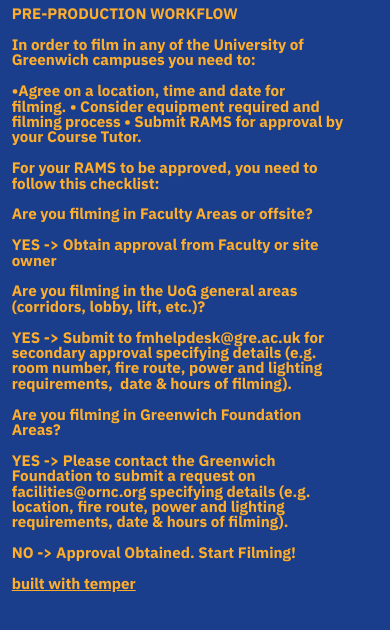
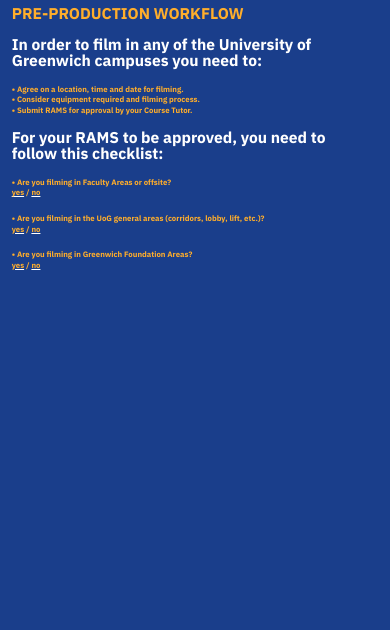
Before and after one commit to francescoimola/Pre-Production-Workflow, a website: page index.html in a window 390 px wide. Drawn offline with Linux system fonts and the light colour scheme.

Commit message:
Massive commit, hopefully should work

```diff
--- /dev/null
+++ b/Gruntfile.js
@@ -0,0 +1,27 @@
+module.exports = function(grunt) {
+      grunt.initConfig({
+        pkg: grunt.file.readJSON('package.json'),
+        sass: {
+          dist: {
+            options: {
+              sourcemap: false,
+              compress: false,
+              yuicompress: false,
+              style: 'expanded',
+            },
+            files: {
+              'css/style.css' : 'sass/style.scss'
+            }
+          },
+        },
+        watch: {
+          css: {
+            files: '**/*.scss',
+            tasks: ['sass']
+          }
+        }
+      });
+      grunt.loadNpmTasks('grunt-contrib-sass');
+      grunt.loadNpmTasks('grunt-contrib-watch');
+      grunt.registerTask('default',['watch']);
+    }
--- a/index.html
+++ b/index.html
@@ -11,7 +11,7 @@
     rel="stylesheet">
   <!--   <link rel="stylesheet" href="styles.css"> -->
   <style type="text/css">
-    @import url(styles.css);
+    @import url(./css/style.css);
   </style>
 
 </head>
@@ -20,25 +20,42 @@
   <div class="text">
     <h1 style="animation-delay: .1s;">PRE-PRODUCTION WORKFLOW</h1>
     <p style="animation-delay: 0.2s;">In order to film in any of the University of Greenwich campuses you need to:</p>
-    <p style="animation-delay: 0.3s;">•Agree on a location, time and date for filming.&nbsp;• Consider equipment
-      required and filming process&nbsp;• Submit RAMS for approval by your Course Tutor.</p>
+    <p style="animation-delay: 0.3s;" class="small">• Agree on a location, time and date for filming.<br>• Consider
+      equipment
+      required and filming process.<br>• Submit RAMS for approval by your Course Tutor.</p>
     <p style="animation-delay: 0.4s;">For your RAMS to be approved, you need to follow this checklist:</p>
-    <p style="animation-delay: 0.5s;" class="small">Are you filming in Faculty Areas or offsite?&nbsp;</p>
-    <p style="animation-delay: 0.6s;">YES -&gt;&nbsp;Obtain approval from Faculty or site owner<br />
+    <!-- QUESTION 1 -->
+    <p style="animation-delay: 0.5s;" class="small">• Are you filming in Faculty Areas or
+      offsite?<br>
+
+      <span onclick="clickYES1()" class="underline" id="yes1">yes</span> /
+      <span onclick="clickNO1()" class="underline" id="no1">no</span>
     </p>
-    <p style="animation-delay: 0.7s;">Are you filming in the UoG general areas (corridors, lobby, lift,
-      etc.)?&nbsp;&nbsp;</p>
-    <p style="animation-delay: 0.8s;">YES -&gt; Submit to fmhelpdesk@gre.ac.uk for secondary approval specifying details
-      (e.g. room number, fire route, power and lighting requirements,&nbsp; date &amp; hours of filming).</p>
-    <p style="animation-delay: 0.9s;">Are you filming in Greenwich Foundation Areas?</p>
-    <p style="animation-delay: 1s;">YES -&gt; Please contact the Greenwich Foundation to submit a request on
-      facilities@ornc.org specifying details (e.g. location, fire route, power and lighting requirements, date &amp;
-      hours of filming).<br />
+
+    <!-- QUESTION 2 -->
+    <p style="animation-delay: 0.6s;" class="small">• Are you filming in the UoG general areas (corridors, lobby, lift,
+      etc.)?<br>
+
+      <span onclick="clickYES2()" class="underline" id="yes2">yes</span> /
+      <span onclick="clickNO2()" class="underline" id="no2">no</span>
     </p>
-    <p style="animation-delay: 1.1s;">NO -&gt; Approval Obtained. Start Filming!</p>
+
+    <!-- QUESTION 3 -->
+    <p style="animation-delay: 0.7s;" class="small">• Are you filming in Greenwich Foundation Areas?<br>
+
+      <span onclick="clickYES3()" class="underline" id="yes3">yes</span> /
+      <span onclick="clickNO3()" class="underline" id="no3">no</span>
+    </p>
+
   </div>
 
   <script type="text/javascript" src="script.js"></script>
+  <style>
+    .watermark{
+      font-size: 0;
+    }
+
+  </style>
 </body>
 
 </html>
--- /dev/null
+++ b/sass/style.scss
@@ -0,0 +1,103 @@
+$yellow:  #ffae2b;
+$blue:  #1a3e8b;
+
+
+
+* {
+    margin: 0;
+    padding: 0;
+    box-sizing: border-box;
+    font-size: 100%;
+    font-weight: inherit;
+}
+
+body {
+    background: $blue;
+    color: $yellow;
+    width: 100%;
+}
+
+
+/* PAGE */
+$text-size: 4vw;
+
+.text {
+    font-family: "IBM Plex Sans", sans-serif;
+    display: none;
+
+    font-size: $text-size;
+    line-height: $text-size;
+    font-weight: bold;
+    font-variant-ligatures: normal;
+}
+
+h1 {
+    font: inherit;
+    color: $yellow;
+    line-height: inherit;
+    letter-spacing: inherit;
+}
+
+.text p, h1 {
+    opacity: 0;
+    animation: fadein .2s forwards ease-out;
+    padding: 1.58vw 10vw 2.37vw 3vw;
+}
+
+.text p {
+    color: white;
+}
+
+.text a {
+    text-decoration: underline;
+    text-decoration-skip: ink;
+    color: inherit;
+    padding-left: .5vw;
+    padding-right: .5vw;
+    margin-left: -.5vw;
+    margin-right: -.5vw;
+    cursor: pointer;
+}
+
+.text a:hover {
+    text-decoration: none;
+}
+
+.text a:focus {
+    text-decoration: none;
+    outline: solid 4px rgba(0, 0, 0, .4);
+}
+
+.small {
+    color: $yellow !important;
+    font-size: $text-size / 2;
+    line-height: $text-size / 1.5;
+}
+
+.underline {
+    cursor: pointer;
+    text-decoration: underline;
+    text-decoration-color: white;
+    text-decoration-style: solid;
+    text-decoration-skip-ink: auto;
+}
+
+::selection {
+    background: #000;
+    background: rgba(0, 0, 0, .99);
+    color: #fff;
+}
+
+// Load-in Animation
+
+@keyframes fadein {
+    0% {
+        opacity: 0;
+        margin-top: 1.5vw;
+    }
+
+    100% {
+        opacity: 1;
+        margin-top: 0;
+    }
+}
--- a/script.js
+++ b/script.js
@@ -4,6 +4,7 @@
 
 document.getElementsByTagName('style')[0].style.display = "none";
 document.getElementsByTagName('body')[0].style.display = "block";
+
 var watermark = document.createElement("p");
 var watermarklink = document.createElement("a");
 var watermarklinkspan = document.createElement("span");
@@ -15,8 +16,82 @@
 watermark.appendChild(watermarklink);
 watermark.classList.add("watermark");
 document.getElementsByClassName("text")[0].appendChild(watermark);
+
 var paragraphs = document.getElementsByTagName("p").length;
-document.getElementsByTagName('style')[0].innerHTML += '.text{display:block!important}' + '.watermark{display:block!important;visibility:visible!important;text-indent:0!important;position:static!important;font-size:inherit!important;line-height:inherit!important;animation:fadein .2s' + (paragraphs + 1) / 10 + 's forwards ease-out!important;opacity:0;}' + '@media(max-width:700px){.watermark{font-size:inherit!important;line-height:inherit!important}}';
+document.getElementsByTagName('style')[0].innerHTML += '.text{display:block!important}' + '.watermark{display:block!important; visibility:visible!important; text-indent:0!important; position:static!important; font-size: 0!important; line-height:inherit; animation:fadein .2s' + (paragraphs + 1) / 10 + 's forwards ease-out!important; opacity:0;}' + '@media(max-width:700px){.watermark{font-size:0; line-height:0}}';
+
 if (fs > 3.49) {
-    document.getElementsByTagName('style')[0].innerHTML += '.text{display:block!important}' + '.watermark{font-size:' + fs / 2 + 'vw!important;line-height:' + fs / 2 + 'vw!important;}' + '@media(max-width:700px){.watermark{font-size:inherit!important;line-height:inherit!important}}';
+    document.getElementsByTagName('style')[0].innerHTML += '.text{display:block!important}' + '.watermark{font-size: 0;line-height: 0;}' + '@media(max-width:700px){.watermark{font-size: 0;line-height:0}}';
 }
+
+/*  --- SWAPPING TEXT --- */
+
+const y1 = document.getElementById("yes1");
+const y2 = document.getElementById("yes2");
+const y3 = document.getElementById("yes3");
+
+const n1 = document.getElementById("no1");
+const n2 = document.getElementById("no2");
+const n3 = document.getElementById("no3");
+
+///YES FUNCTIONS
+function clickYES1() {
+    if (y1.innerHTML === "yes") {
+        y1.innerHTML = "Obtain approval from Faculty or site owner";
+        n1.innerHTML = "";
+    } else {
+        y1.innerHTML = "yes";
+        n1.innerHTML = "no";
+    }
+};
+
+function clickYES2() {
+    if (y2.innerHTML === "yes") {
+        y2.innerHTML = "Email fmhelpdesk@gre.ac.uk for secondary approval specifying details (e.g. room number, fire route, power and lighting requirements, date, and hours of filming)";
+        n2.innerHTML = "";
+    } else {
+        y2.innerHTML = "yes";
+        n2.innerHTML = "no";
+    }
+};
+
+function clickYES3() {
+    if (y3.innerHTML === "yes") {
+        y3.innerHTML = "Contact the Greenwich Foundation to submit request at facilities@ornc.org specifying details (e.g. location, fire route, power and lighting requirements, date, and hours of filming)";
+        n3.innerHTML = "";
+    } else {
+        y3.innerHTML = "yes";
+        n3.innerHTML = "no";
+    }
+};
+
+//// NO FUNCTIONS
+function clickNO1() {
+    if (n1.innerHTML === "no") {
+        n1.innerHTML = "Awesome! Your RAMS is approved and you can start filming.";
+        y1.innerHTML = "";
+    } else {
+        n1.innerHTML = "no";
+        y1.innerHTML = "yes";
+    }
+};
+
+function clickNO2() {
+    if (n2.innerHTML === "no") {
+        n2.innerHTML = "Awesome! Your RAMS is approved and you can start filming.";
+        y2.innerHTML = "";
+    } else {
+        n2.innerHTML = "no";
+        y2.innerHTML = "yes";
+    }
+};
+
+function clickNO3() {
+    if (n3.innerHTML === "no") {
+        n3.innerHTML = "Awesome! Your RAMS is approved and you can start filming.";
+        y3.innerHTML = "";
+    } else {
+        n3.innerHTML = "no";
+        y3.innerHTML = "yes";
+    }
+};
```
Also changed, not shown: package.json (+9 -2 lines), css/style.css (added), 2 other files.
